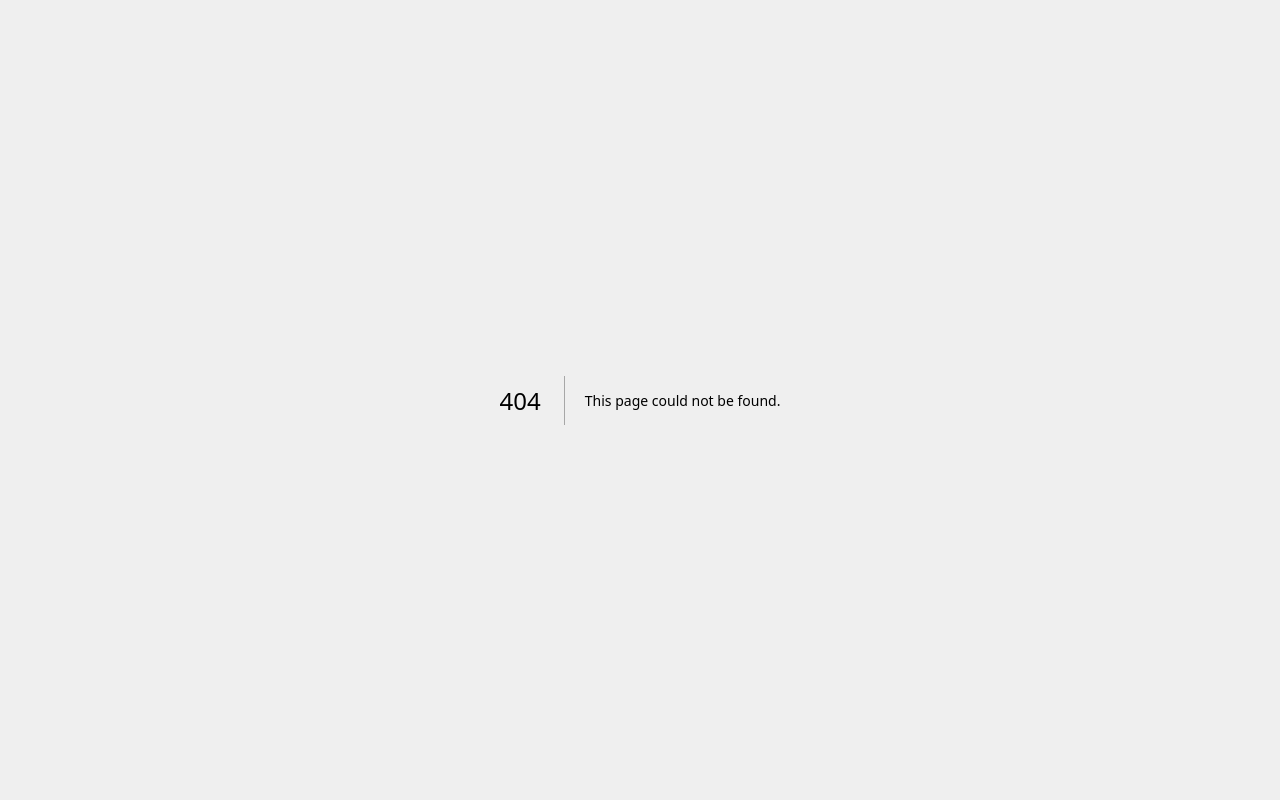
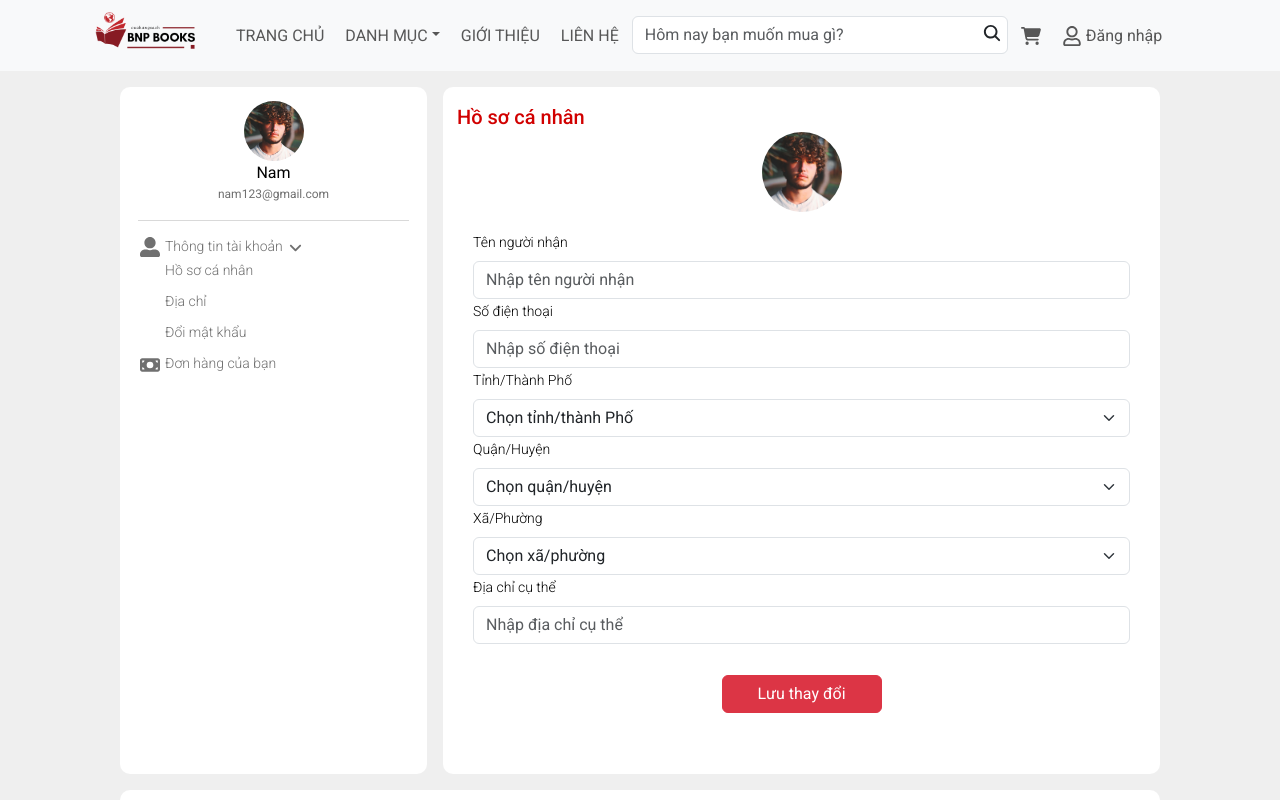
Before and after one commit to Foxie2003/fe-book-store, a Next.js app: page /user/profile/address in a window 1280 px wide. Before the commit this address had no page. Shown: the top 800 px of the page. Built offline with nearby package versions, Linux system fonts and the light colour scheme.

Commit message:
Add user profile, address page

```diff
--- /dev/null
+++ b/src/app/user/profile/address/page.tsx
@@ -0,0 +1,7 @@
+import Address from "@/components/user/profile/address";
+
+function AddressPage() {
+  return <Address />;
+}
+
+export default AddressPage;
--- /dev/null
+++ b/src/app/user/profile/layout.tsx
@@ -0,0 +1,15 @@
+import ProfileStyle from "@/styles/user/user.profile.module.css";
+import ProfileMenu from "@/components/user/profile/profileMenu";
+
+export default function ProfileLayout({
+  children,
+}: Readonly<{
+  children: React.ReactNode;
+}>) {
+  return (
+    <div className={ProfileStyle["profile-container"]}>
+      <ProfileMenu />
+      {children}
+    </div>
+  );
+}
--- /dev/null
+++ b/src/components/user/profile/address.tsx
@@ -0,0 +1,82 @@
+"use client";
+import ProfileStyle from "@/styles/user/user.profile.module.css";
+import Image from "next/image";
+import { useRouter } from "next/navigation";
+import { Button, Form } from "react-bootstrap";
+
+function Address() {
+  const router = useRouter();
+  return (
+    <div className={ProfileStyle["profile-right-container"]}>
+      <div className={ProfileStyle["profile-right-header"]}>Hồ sơ cá nhân</div>
+      <div className={ProfileStyle["profile-right-body"]}>
+        <Image
+          src={"/user-avatar-1.png"}
+          width={80}
+          height={80}
+          alt="avatar"
+          style={{ borderRadius: 1000 }}
+        />
+        <Form className={ProfileStyle["profile-right-form"]}>
+          <Form.Group className="mb-3" controlId="formBasicEmail">
+            <Form.Label className={ProfileStyle["profile-right-label"]}>
+              Tên người nhận
+            </Form.Label>
+            <Form.Control
+              className={ProfileStyle["profile-right-input"]}
+              type="text"
+              placeholder="Nhập tên người nhận"
+            />
+            <Form.Label className={ProfileStyle["profile-right-label"]}>
+              Số điện thoại
+            </Form.Label>
+            <Form.Control
+              className={ProfileStyle["profile-right-input"]}
+              type="text"
+              placeholder="Nhập số điện thoại"
+            />
+            <Form.Label className={ProfileStyle["profile-right-label"]}>
+              Tỉnh/Thành Phố
+            </Form.Label>
+            <Form.Select className={ProfileStyle["profile-right-input"]}>
+              <option>Chọn tỉnh/thành Phố</option>
+            </Form.Select>
+            <Form.Label className={ProfileStyle["profile-right-label"]}>
+              Quận/Huyện
+            </Form.Label>
+            <Form.Select className={ProfileStyle["profile-right-input"]}>
+              <option>Chọn quận/huyện</option>
+            </Form.Select>
+            <Form.Label className={ProfileStyle["profile-right-label"]}>
+              Xã/Phường
+            </Form.Label>
+            <Form.Select className={ProfileStyle["profile-right-input"]}>
+              <option>Chọn xã/phường</option>
+            </Form.Select>
+            <Form.Label className={ProfileStyle["profile-right-label"]}>
+              Địa chỉ cụ thể
+            </Form.Label>
+            <Form.Control
+              className={ProfileStyle["profile-right-input"]}
+              type="text"
+              placeholder="Nhập địa chỉ cụ thể"
+            />
+          </Form.Group>
+          <Button
+            className={ProfileStyle["profile-right-button"]}
+            variant="danger"
+            type="submit"
+            onClick={(e) => {
+              e.preventDefault();
+              router.push("/user");
+            }}
+          >
+            Lưu thay đổi
+          </Button>
+        </Form>
+      </div>
+    </div>
+  );
+}
+
+export default Address;
--- /dev/null
+++ b/src/components/user/profile/profileMenu.tsx
@@ -0,0 +1,54 @@
+import ProfileStyle from "@/styles/user/user.profile.module.css";
+import Image from "next/image";
+import { FaUserAlt } from "react-icons/fa";
+import { FaAngleDown, FaMoneyBill } from "react-icons/fa6";
+
+function ProfileMenu() {
+  return (
+    <div className={ProfileStyle["profile-menu-container"]}>
+      <div className={ProfileStyle["profile-menu-info-container"]}>
+        <Image
+          src={"/user-avatar-1.png"}
+          width={60}
+          height={60}
+          alt="avatar"
+          style={{ borderRadius: 1000 }}
+        />
+        <div className={ProfileStyle["profile-menu-info-name"]}>Nam</div>
+        <div className={ProfileStyle["profile-menu-info-email"]}>
+          nam123@gmail.com
+        </div>
+      </div>
+      <div className={ProfileStyle["profile-menu"]}>
+        <div>
+          <div className={ProfileStyle["profile-menu-item"]}>
+            <div>
+              <FaUserAlt size={20} />
+            </div>
+            <div>Thông tin tài khoản</div>
+            <div>
+              <FaAngleDown size={15} />
+            </div>
+          </div>
+          <div className={ProfileStyle["profile-sub-menu"]}>
+            <div className={ProfileStyle["profile-sub-menu-item"]}>
+              Hồ sơ cá nhân
+            </div>
+            <div className={ProfileStyle["profile-sub-menu-item"]}>Địa chỉ</div>
+            <div className={ProfileStyle["profile-sub-menu-item"]}>
+              Đổi mật khẩu
+            </div>
+          </div>
+        </div>
+        <div className={ProfileStyle["profile-menu-item"]}>
+          <div>
+            <FaMoneyBill size={20} />
+          </div>
+          <div>Đơn hàng của bạn</div>
+        </div>
+      </div>
+    </div>
+  );
+}
+
+export default ProfileMenu;
--- /dev/null
+++ b/src/styles/user/user.profile.module.css
@@ -0,0 +1,134 @@
+/* Profile Styles */
+.profile-container {
+  display: flex;
+  flex-direction: row;
+  gap: 16px;
+  margin-top: 16px;
+}
+
+/* Profile Menu Styles */
+.profile-menu-container {
+  border-radius: 10px;
+  background: #FFF;
+  padding: 14px 0 23px 0;
+  width: 30%;
+}
+
+.profile-menu-info-container {
+  display: flex;
+  flex-direction: column;
+  align-items: center;
+  padding-bottom: 17px;
+  margin: 0 18px;
+  border-bottom: 1px #D9D9D9 solid;
+}
+
+.profile-menu-info-name {
+  color: #000;
+  font-size: 16px;
+  font-weight: 400;
+}
+
+.profile-menu-info-email {
+  color: #707070;
+  font-size: 12px;
+  font-weight: 400;
+}
+
+.profile-menu {
+  display: flex;
+  flex-direction: column;
+  gap: 10px;
+  margin-top: 15px;
+}
+
+.profile-menu-item {
+  display: flex;
+  flex-direction: row;
+  gap: 5px;
+  padding-left: 20px;
+
+  color: #707070;
+  font-size: 14px;
+  font-weight: 300;
+
+  user-select: none;
+  cursor: pointer;
+}
+
+.profile-menu-item:hover {
+  color: #D10000;
+  font-weight: 400;
+  border-left: 2px #D10000 solid;
+  padding-left: 18px;
+}
+
+.profile-sub-menu {
+  display: flex;
+  flex-direction: column;
+  gap: 10px;
+  margin: 3px 0 0 45px;
+}
+
+.profile-sub-menu-item {
+  color: #707070;
+  font-size: 14px;
+  font-weight: 300;
+
+  user-select: none;
+  cursor: pointer;
+}
+
+.profile-sub-menu-item:hover {
+  color: #D10000;
+}
+
+/* Profile Right Styles */
+.profile-right-container {
+  border-radius: 10px;
+  background: #FFF;
+  padding: 15px 14px 46px 14px;
+  width: 70%;
+}
+
+.profile-right-header {
+  color: #D10000;
+  font-size: 20px;
+  font-weight: 500;
+}
+
+.profile-right-body {
+  display: flex;
+  flex-direction: column;
+  align-items: center;
+}
+
+.profile-right-form {
+  display: flex;
+  flex-direction: column;
+  width: 100%;
+  padding: 18px 16px 0 16px;
+}
+
+.profile-right-label {
+  color: #000;
+  font-size: 14px;
+  font-weight: 300;
+}
+
+.profile-right-input {
+  border: 1px solid #D9D9D9;
+  border-radius: 0px;
+
+  color: #707070;
+  font-size: 12px;
+  font-weight: 200;
+}
+
+.profile-right-button {
+  width: 160px;
+  border-radius: 5px;
+  background: #F00;
+  margin: 15px 0;
+  align-self: center;
+}
```
Also changed, not shown: src/app/user/profile/user-profile/page.tsx (added, +7 -0 lines), src/components/user/profile/userProfile.tsx (added, +64 -0 lines).
